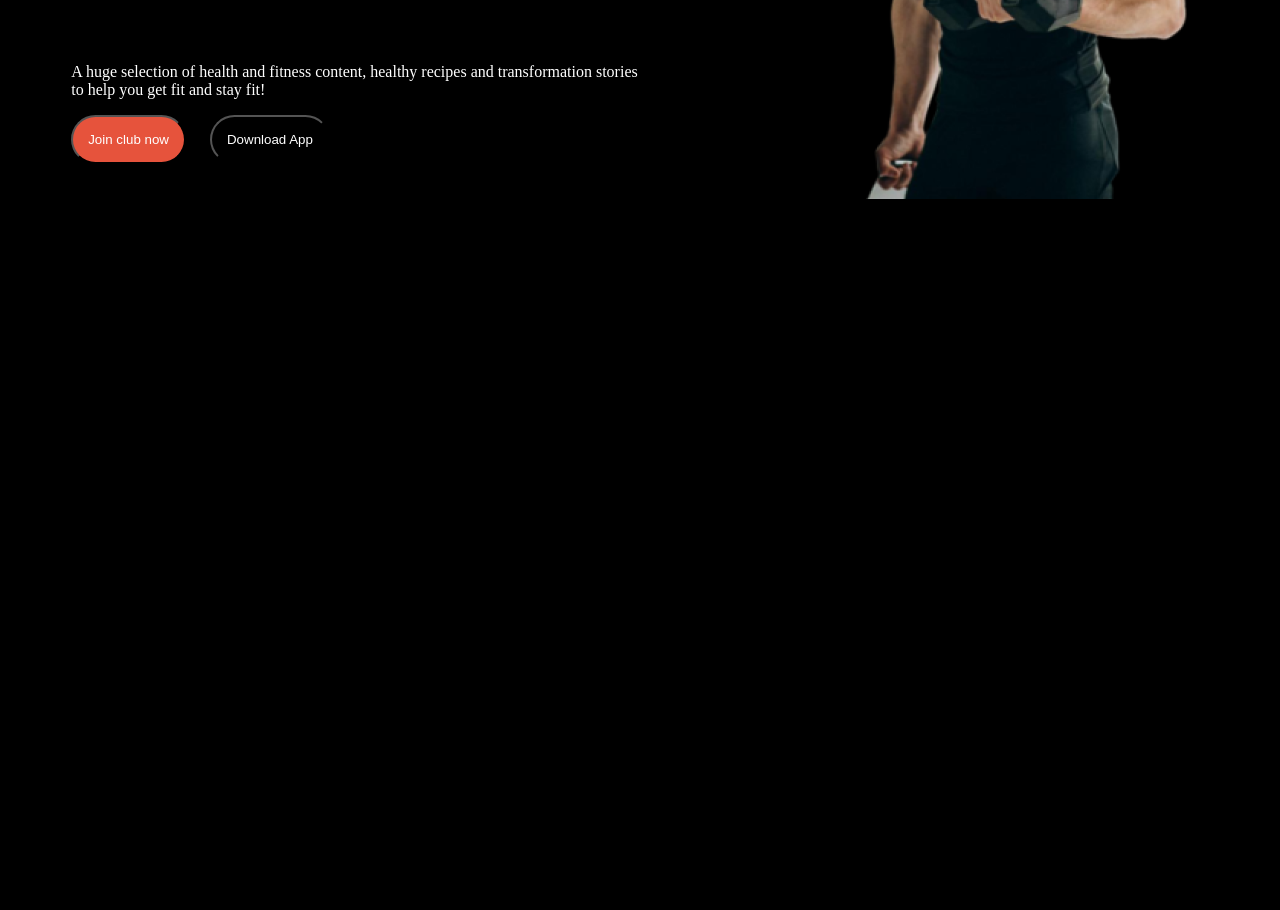
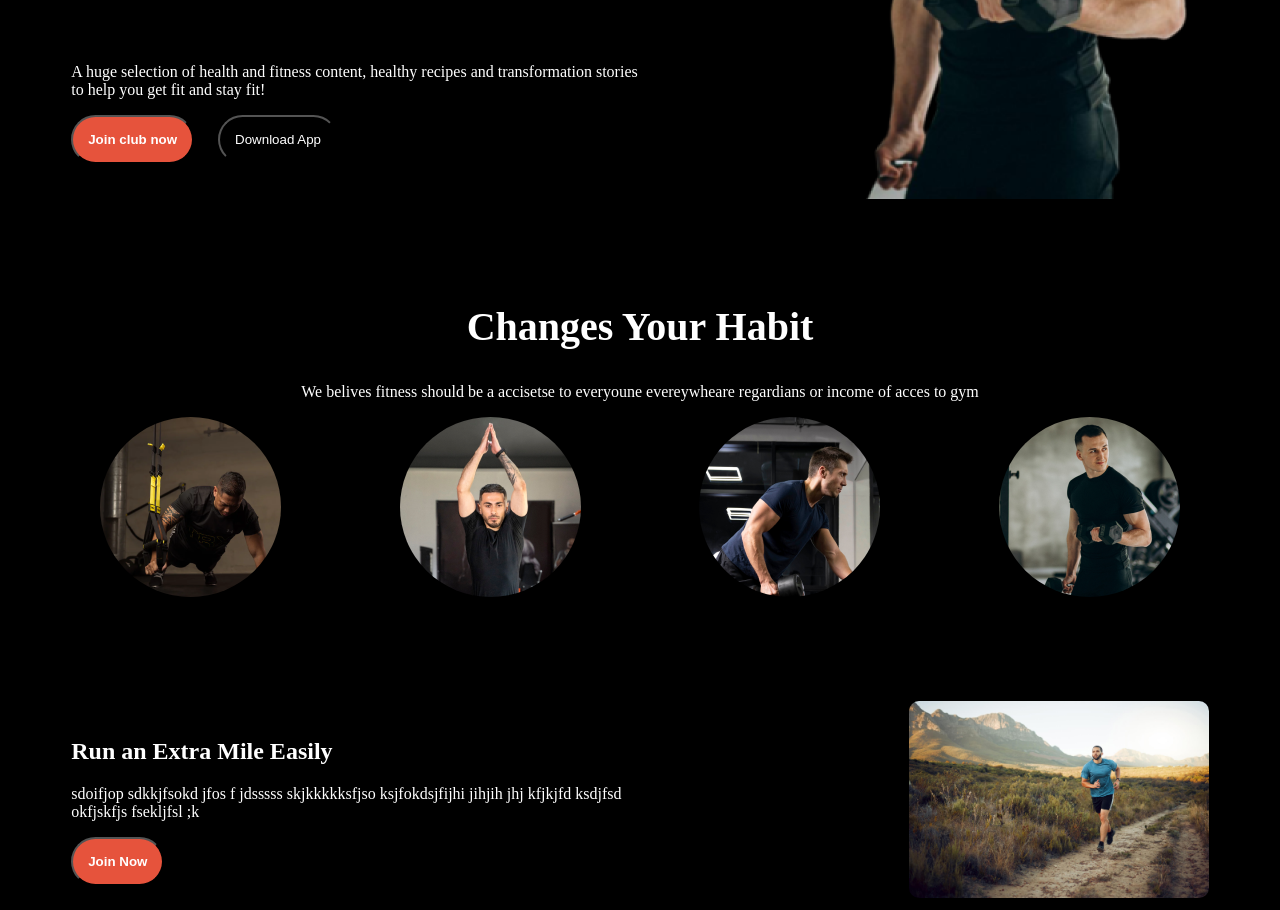
Before and after one commit to md-mohosin/assignment-2, a plain HTML site: page index.html in a window 1280 px wide. Shown: the part 469-1379 px from the top of the page. Before the commit the page ends 800 px from the top, so only its background shows below. Drawn offline with Linux system fonts and the light colour scheme.

Commit message:
habit and run seciton added

```diff
--- a/index.html
+++ b/index.html
@@ -52,15 +52,39 @@
 
 
         <!-- HABIT SECTION START -->
-         <!-- <section>
-            <div>
+         <section>
+            <div class="habit">
+                <div class="habit-text">
+                    <h1>Changes Your Habit</h1>
+                    <p>We belives fitness should be a accisetse to everyoune evereywheare regardians or income of acces to gym</p>
+                </div>
+                <div class="habit-image">
+                    <div><img src="./images/image 3.png" alt=""></div>
+                    <div><img src="./images/image 2.png" alt=""></div>
+                    <div><img src="./images/image 4.png" alt=""></div>
+                    <div><img src="./images/image 5.png" alt=""></div>
+                </div>
+            </div>
+         </section>
+         <!-- HABIT SECTION END -->
+
+
+
+
+         <!-- RUN SECTION START -->
+          <section>
+            <div class="run-content">
+                <div class="run-text">
+                    <h1>Run an Extra Mile Easily</h1>
+                    <p>sdoifjop sdkkjfsokd jfos f jdsssss skjkkkkksfjso ksjfokdsjfijhi jihjih jhj kfjkjfd ksdjfsd okfjskfjs fsekljfsl ;k </p>
+                    <button class="btn">Join Now</button>
+                </div>
                 <div>
-                    <h1>Changes Your Habit</h1>
+                    <img src="./images/run.jpg" alt="">
                 </div>
-                <div></div>
             </div>
-         </section> -->
-         <!-- HABIT SECTION END -->
+          </section>
+          <!-- RUN SECTION END -->
 
     </main>
 
--- a/styles/style.css
+++ b/styles/style.css
@@ -1,5 +1,6 @@
 
 *{
+    color: white;
     background-color: black;
 }
 header{
@@ -66,6 +67,7 @@ li {
 background-color: #E6533C;
 padding: 15px;
 border-radius: 30px;
+font-weight:600;
 }
 
 .button{
@@ -73,3 +75,89 @@ border-radius: 30px;
     border-radius: 30px;
     margin-left: 20px;
 }
+
+.habit{
+    color: white;
+    margin-top: 100px;
+}
+
+.habit h1{
+    font-size: 40px;
+}
+
+.habit-text{
+    text-align: center;
+}
+.habit-image{
+  display: grid;
+  grid-template-columns: repeat(4, 1fr);
+  gap: 60px;
+  text-align: center;
+}
+.habit-image img{
+    border-radius: 50%;
+}
+
+
+.run-content{
+    margin-top: 100px;
+    display: flex;
+    justify-content: space-between;
+    align-items: center;
+}
+.run-text{
+    width: 50%;
+}
+.run-content img{
+    width: 300px;
+    border-radius: 10px;
+}
+
+
+
+
+
+
+
+
+
+
+
+
+
+
+/* MOBILE VIW RESPONSIVE */
+@media screen and (max-width:576px) {
+    .navbar{
+        flex-direction: column;
+    }
+    .banner{
+        flex-direction: column;
+    }
+    .banner h1{
+        font-size: 40px;
+    }
+
+    .banner-text{
+        width: 100%;
+    }
+
+    .habit-image{
+        display: grid;
+        grid-template-columns: repeat(1, 1fr);
+    }
+
+    .run-content{
+        flex-direction: column;
+        gap: 20px;
+    }
+    .run-text{
+        width: 100%;
+    }
+
+    .run-content img{
+        width: 350px;
+        border-radius: 10px;
+    }
+
+}
```
